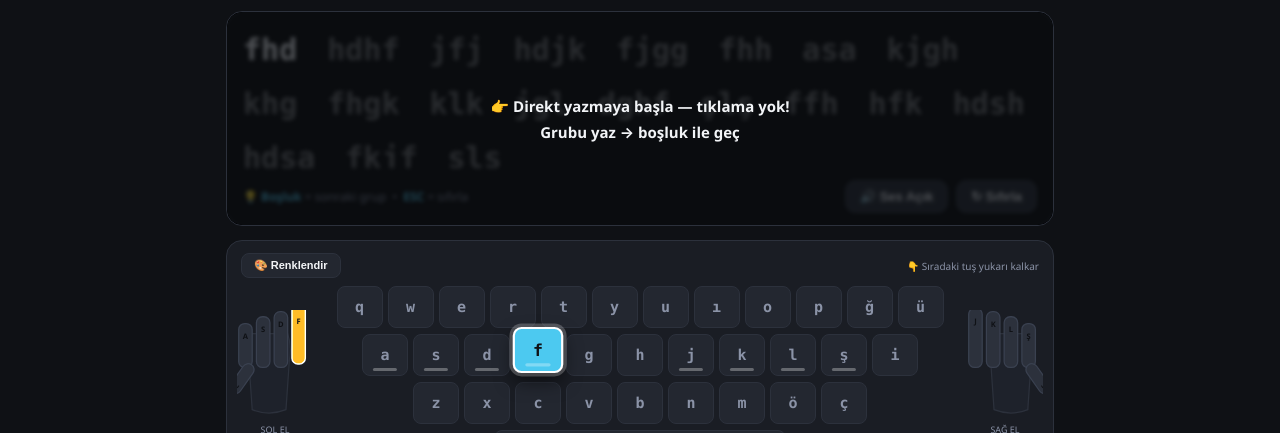
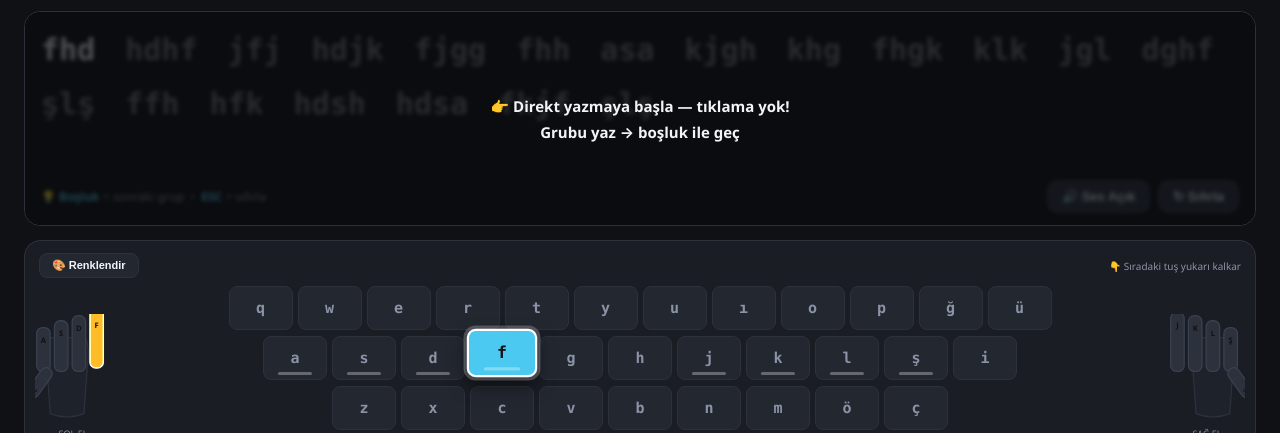
Before and after one commit to yusufpappa/tiklama-oyunu, a plain HTML site: page klavye.html in a window 1280 px wide. Shown: the part 518-951 px from the top of the page. Drawn offline with Linux system fonts and the light colour scheme.

Commit message:
Sayfayı full width yap
- max-width kısıtı kaldırıldı, içerik ekranı kenardan kenaya doldurur
- Klavye tuşları geniş ekranda büyür (64px'e kadar)
- Yan el çizimleriyle birlikte klavye tüm genişliği kullanır

Co-Authored-By: Claude <noreply@anthropic.com>

```diff
--- a/klavye.html
+++ b/klavye.html
@@ -49,9 +49,9 @@
         }
 
         .sarma {
-            max-width: 860px;
+            width: 100%;
             margin: 0 auto;
-            padding: 16px;
+            padding: 16px 24px;
             min-height: 100vh;
             display: flex;
             flex-direction: column;
@@ -811,8 +811,8 @@
 
         .kb-tus {
             flex: 1;
-            max-width: 46px;
-            height: 42px;
+            max-width: 64px;
+            height: 44px;
             border-radius: 8px;
             display: flex;
             align-items: center;
```
